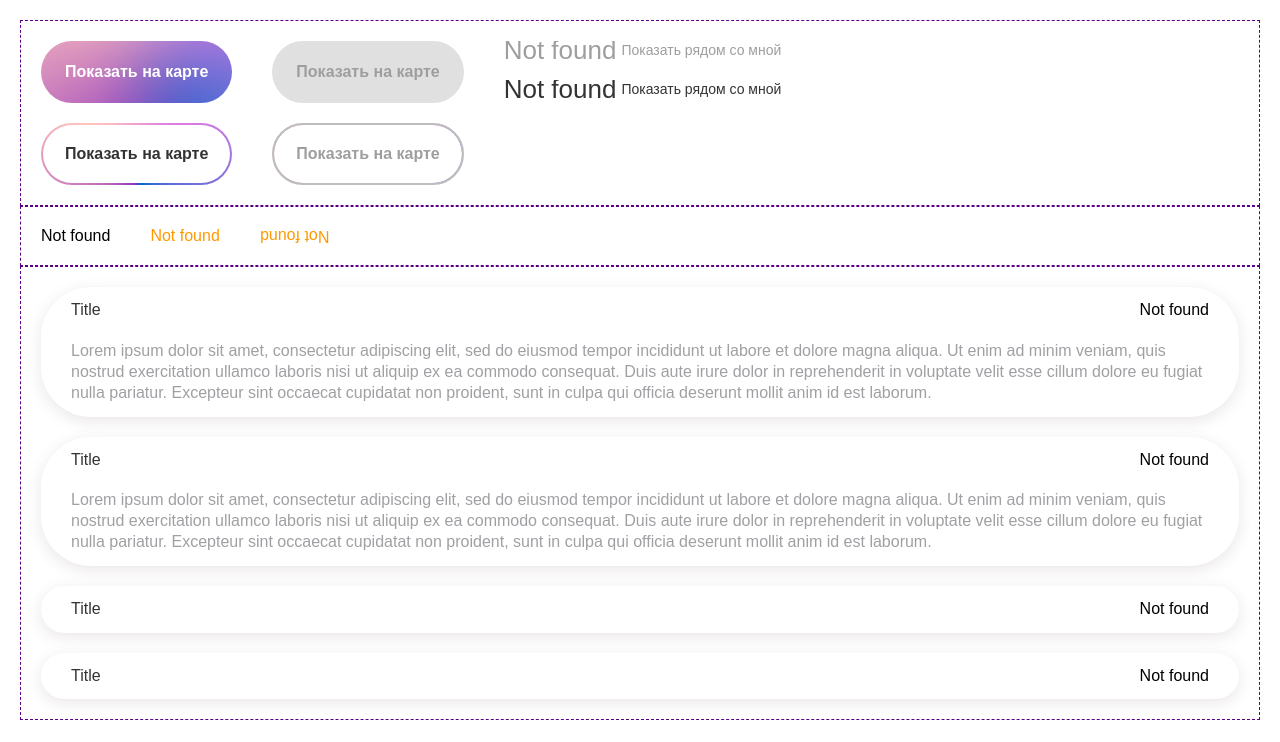
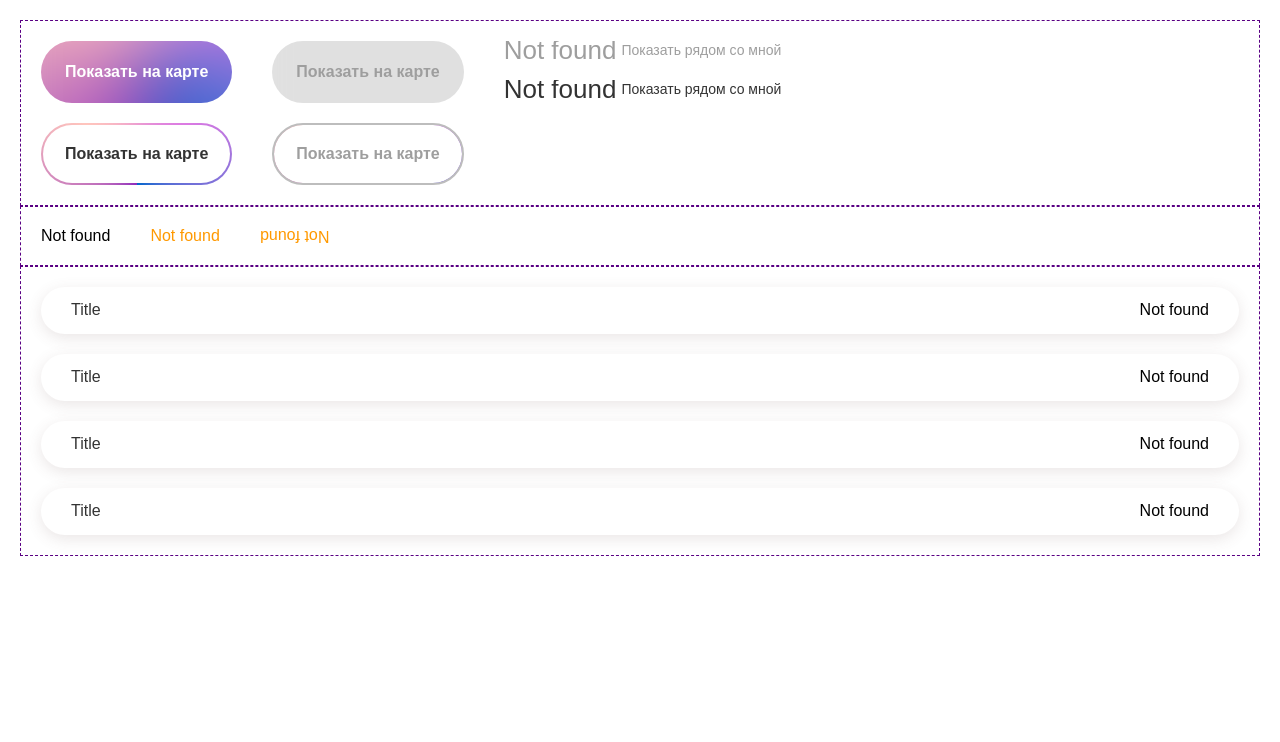
Before and after one commit to cookies-with-tea/guest-place, a Nuxt app: page /uikit in a window 1280 px wide. Shown: the top 742 px of the page. Built offline with nearby package versions, Linux system fonts and the light colour scheme; a web font is replaced by a local one.

Commit message:
PGP-96: Добавление обработки ошибок аккордеона

```diff
--- a/app/pages/uikit.vue
+++ b/app/pages/uikit.vue
@@ -53,7 +53,7 @@
     </div>
 
     <div class="box" style="display: block">
-      <UiAccordion v-model="items">
+      <UiAccordion v-model="items" multiple>
         <UiAccordionItem v-for="(item, index) in faq" :key="index" :title="item.title" :name="index + 1">
           {{ item.text }}
         </UiAccordionItem>
@@ -65,7 +65,7 @@
 <script setup lang="ts">
 import { UiAccordion, UiAccordionItem, UiButton, UiIcon } from '../shared/ui'
 
-const items = ref<string[] | string>(['1', '2'])
+const items = ref<string[] | string>([])
 
 const faq = ref([
   {
--- a/app/shared/ui/ui-accordion/ui/UiAccordion.vue
+++ b/app/shared/ui/ui-accordion/ui/UiAccordion.vue
@@ -35,6 +35,16 @@ provide('activeItems', {
   isActive,
   showContent,
 })
+
+onMounted(() => {
+  if (props.multiple && !Array.isArray(model.value)) {
+    throw new Error('Model value must be an array when multiple is true')
+  }
+
+  if (!props.multiple && Array.isArray(model.value)) {
+    throw new Error('Model value must be a string when multiple is false')
+  }
+})
 </script>
 
 <style scoped lang="scss">
```
